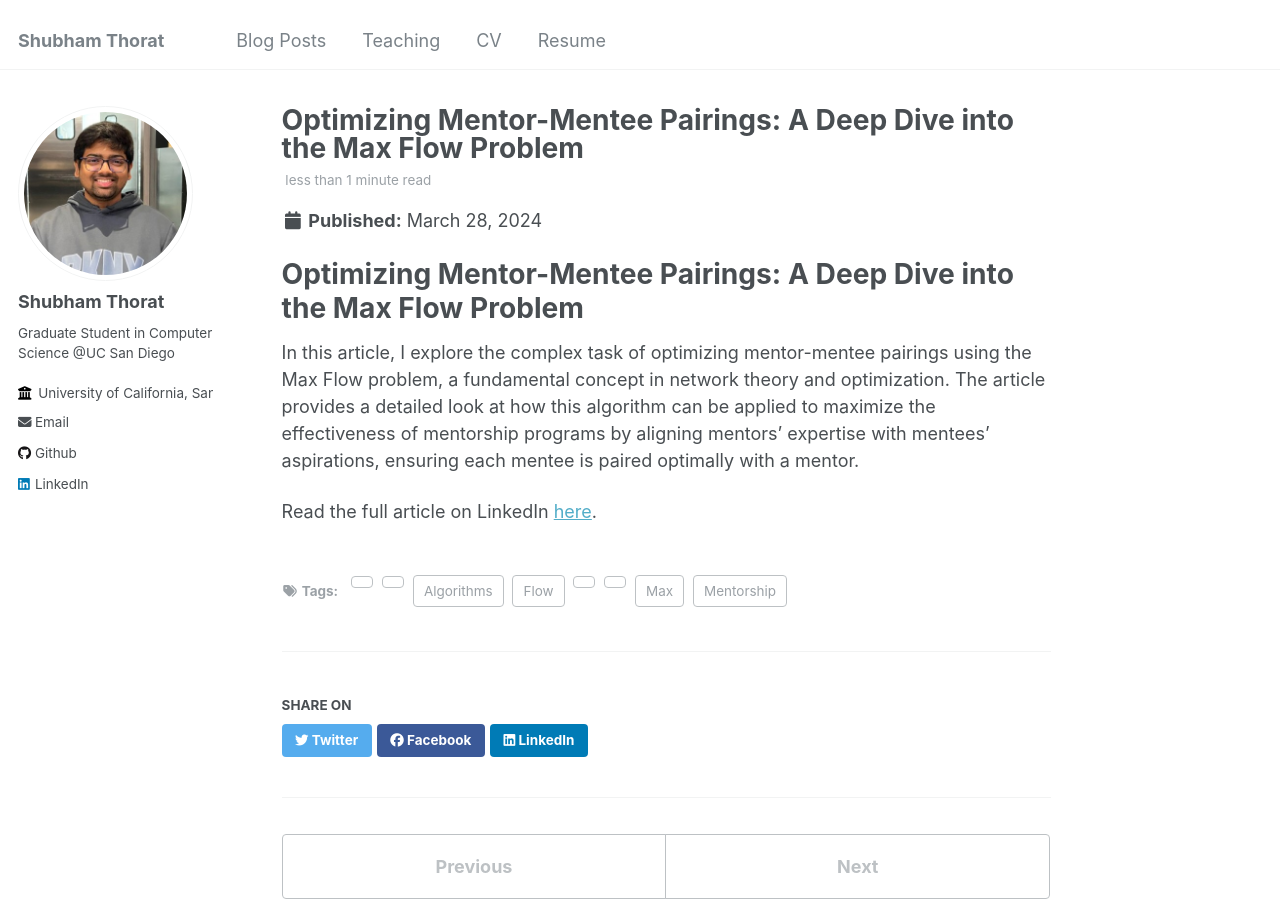
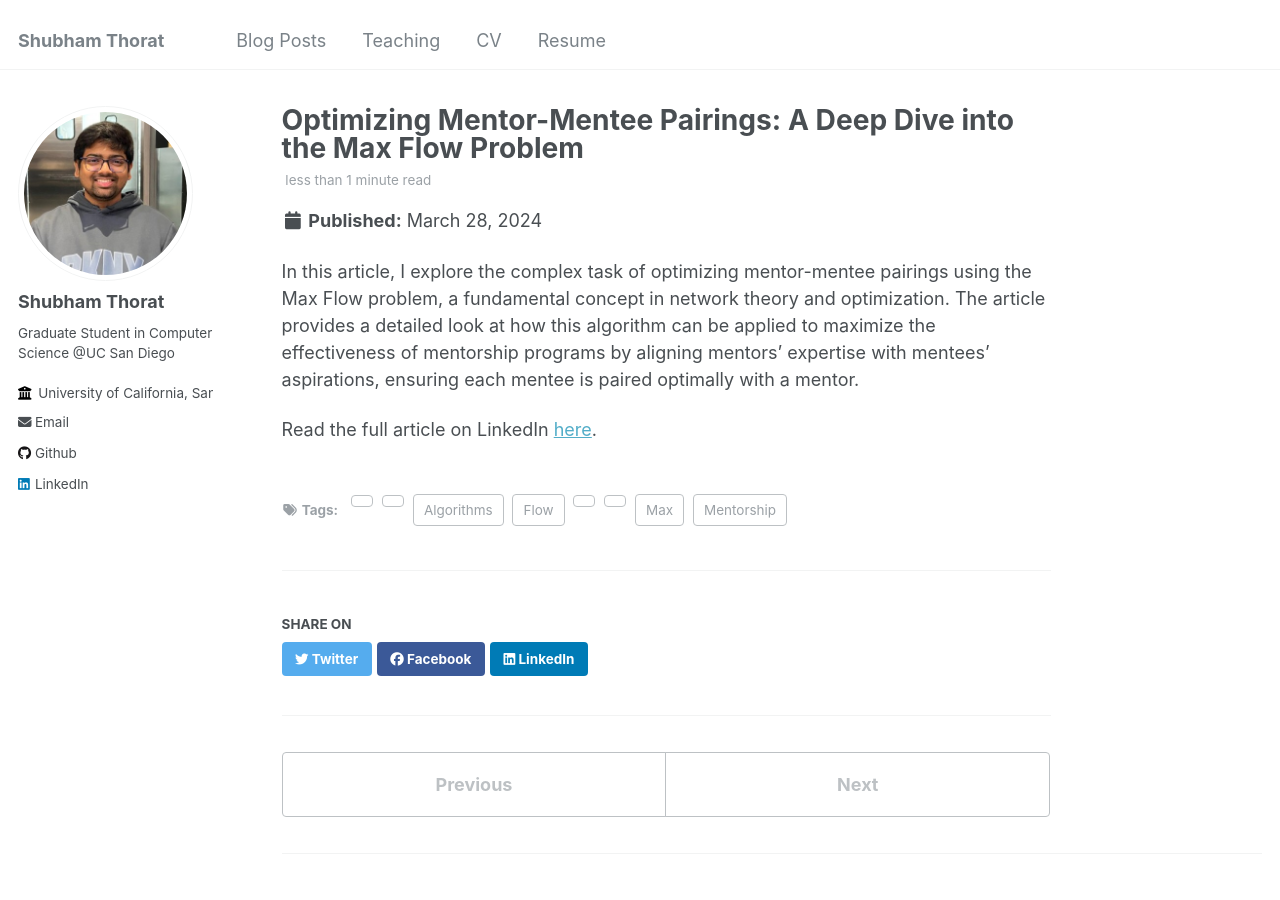
Before and after one commit to shubham4104/shubham4104.github.io, a Jekyll site: the page built from _posts/2024-03-28-optimizing-mentor-mentee-pairings.md, in a window 1280 px wide and 900 px high. Built offline with Jekyll 4.4.1, drawn with Linux system fonts in a browser that asks for light colours.

Commit message:
Update 2024-03-28-optimizing-mentor-mentee-pairings.md

```diff
--- a/_posts/2024-03-28-optimizing-mentor-mentee-pairings.md
+++ b/_posts/2024-03-28-optimizing-mentor-mentee-pairings.md
@@ -5,8 +5,6 @@ permalink: /blog/optimizing-mentor-mentee-pairings
 tags: Max Flow, Algorithms, Mentorship
 ---
 
-# Optimizing Mentor-Mentee Pairings: A Deep Dive into the Max Flow Problem
-
 In this article, I explore the complex task of optimizing mentor-mentee pairings using the Max Flow problem, a fundamental concept in network theory and optimization. The article provides a detailed look at how this algorithm can be applied to maximize the effectiveness of mentorship programs by aligning mentors' expertise with mentees' aspirations, ensuring each mentee is paired optimally with a mentor.
 
 Read the full article on LinkedIn [here](https://www.linkedin.com/pulse/optimizing-mentor-mentee-pairings-deep-dive-max-flow-problem-thorat-xavcc/?trackingId=t%2FqyNoiTV0O%2BklBTiwHDHw%3D%3D).
```
